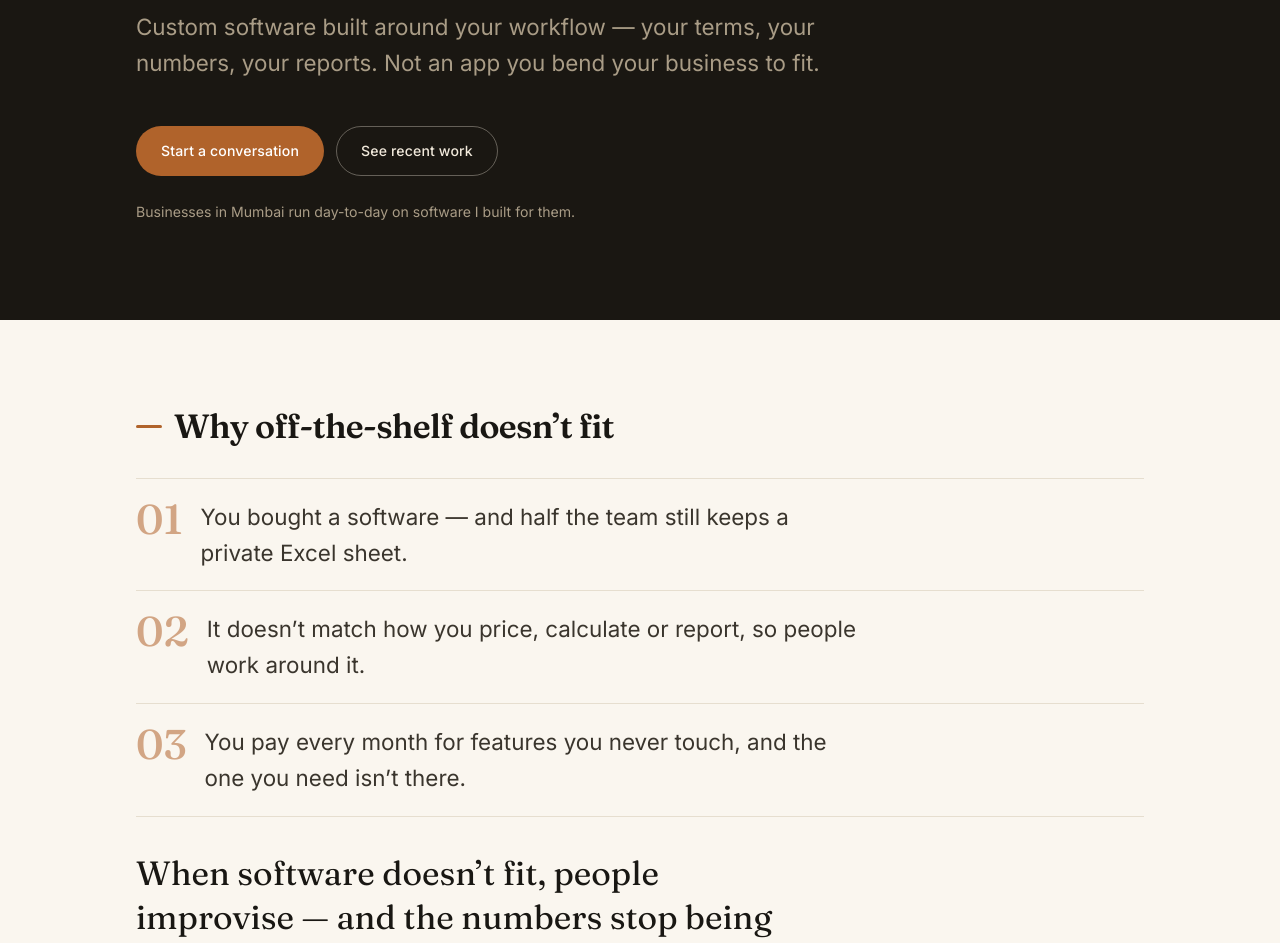
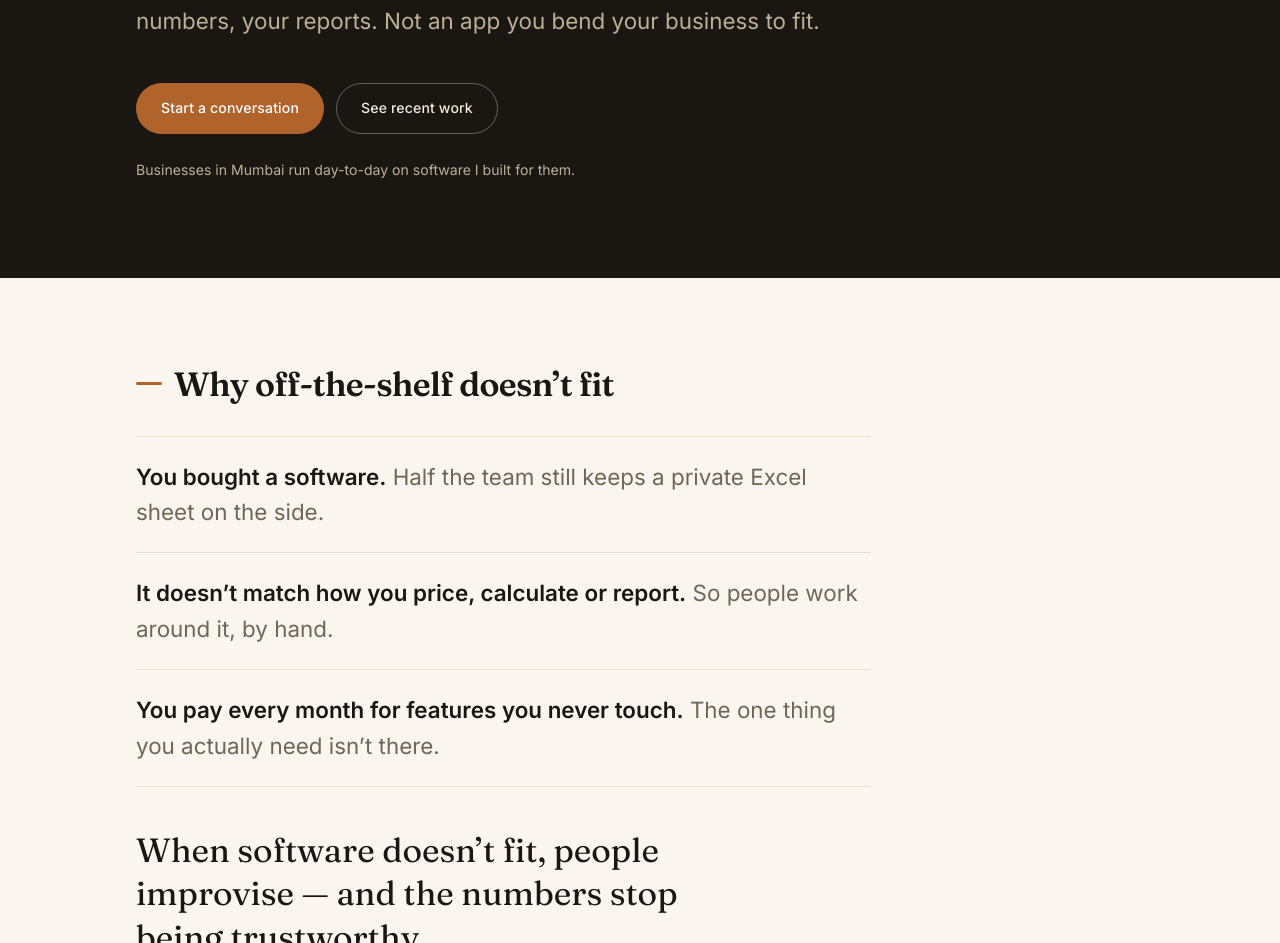
Before and after one commit to Krishi-04/Portfolio, a website: page index.html in a window 1280 px wide. Shown: the part 427-1370 px from the top of the page. Drawn offline with Linux system fonts and the light colour scheme.

Commit message:
Polish pass (impeccable craft-floor)
- drop the hero eyebrow and the decorative 01/02/03 numerals
- testimonials: remove 3px accent border-left, use a hanging quote mark
- theme browser surfaces: ::selection, :focus-visible, scrollbar
- replace per-section fade-up with one authored hero entrance (no JS)
- text-wrap balance/pretty; raise dark-panel text contrast
- remove the now-unused .js reveal code

Co-Authored-By: Claude Sonnet 5 <noreply@anthropic.com>

```diff
--- a/index.html
+++ b/index.html
@@ -9,7 +9,6 @@
 <link rel="preconnect" href="https://fonts.gstatic.com" crossorigin />
 <link href="https://fonts.googleapis.com/css2?family=Fraunces:opsz,wght@9..144,400;9..144,500;9..144,600;9..144,650&family=Inter:wght@400;500;600&display=swap" rel="stylesheet" />
 <link rel="stylesheet" href="styles.css" />
-<script>document.documentElement.classList.add('js');</script>
 </head>
 <body>
 
@@ -34,7 +33,6 @@
   <!-- ===== HERO ===== -->
   <section class="hero panel-dark" id="top">
     <div class="wrap hero-inner">
-      <p class="eyebrow">Custom business software · Mumbai</p>
       <h1 class="hero-title">
         Software that works the way <span class="mark">you already do</span>.
       </h1>
@@ -55,9 +53,9 @@
     <div class="wrap">
       <h2 class="section-title"><span class="tick"></span>Why off-the-shelf doesn&rsquo;t fit</h2>
       <ul class="prob-list">
-        <li><b>01</b><p>You bought a software — and half the team still keeps a private Excel sheet.</p></li>
-        <li><b>02</b><p>It doesn&rsquo;t match how you price, calculate or report, so people work around it.</p></li>
-        <li><b>03</b><p>You pay every month for features you never touch, and the one you need isn&rsquo;t there.</p></li>
+        <li><b>You bought a software.</b> Half the team still keeps a private Excel sheet on the side.</li>
+        <li><b>It doesn&rsquo;t match how you price, calculate or report.</b> So people work around it, by hand.</li>
+        <li><b>You pay every month for features you never touch.</b> The one thing you actually need isn&rsquo;t there.</li>
       </ul>
       <p class="prob-kicker">When software doesn&rsquo;t fit, people improvise — and the numbers stop being trustworthy.</p>
     </div>
@@ -90,7 +88,6 @@
 
       <article class="case">
         <div class="case-info">
-          <span class="case-no">01</span>
           <span class="case-tag">Accounting &amp; stock</span>
           <h3>Silver Idols Stock</h3>
           <p>Their books lived in dozens of Excel sheets, with month-end totals done by hand.
@@ -107,7 +104,6 @@
 
       <article class="case">
         <div class="case-info">
-          <span class="case-no">02</span>
           <span class="case-tag">Accounting</span>
           <h3>Accounting Software</h3>
           <p>Everything was on paper, and settling the accounts took months. Now the sheets and
--- a/script.js
+++ b/script.js
@@ -24,25 +24,6 @@
   onScroll();
   window.addEventListener("scroll", onScroll, { passive: true });
 
-  /* ---- Gentle rise-in for section blocks ---- */
-  try {
-    var targets = document.querySelectorAll(
-      ".section-title, .section-lead, .prob-list li, .prob-kicker, .proc li, .facts, .case, .chips li, .caps-kicker, .close-text > *, .hero-inner > *"
-    );
-    if ("IntersectionObserver" in window && targets.length) {
-      var revealAll = function () { targets.forEach(function (el) { el.classList.add("in"); }); };
-      targets.forEach(function (el) { el.classList.add("rise"); });
-      var obs = new IntersectionObserver(function (entries) {
-        entries.forEach(function (entry) {
-          if (entry.isIntersecting) { entry.target.classList.add("in"); obs.unobserve(entry.target); }
-        });
-      }, { rootMargin: "0px 0px -6% 0px", threshold: 0.06 });
-      targets.forEach(function (el) { obs.observe(el); });
-      setTimeout(revealAll, 900);           // safety net
-      window.addEventListener("load", revealAll);
-    }
-  } catch (e) { /* animation is optional — ignore */ }
-
   /* ---- Active nav link ---- */
   var navLinks = Array.prototype.slice.call(nav.querySelectorAll('a[href^="#"]'));
   var map = navLinks
--- a/styles.css
+++ b/styles.css
@@ -16,9 +16,9 @@
 
   --d-bg:      #1A1712;
   --d-text:    #F1E9DB;
-  --d-muted:   #A99C86;
+  --d-muted:   #BCAF97;
   --d-line:    #3A342B;
-  --d-accent:  #E0995A;
+  --d-accent:  #E7A063;
 
   --maxw: 1120px;
   --pad: clamp(20px, 5vw, 56px);
@@ -38,7 +38,11 @@
 }
 
 * { box-sizing: border-box; }
-html { scroll-behavior: smooth; overflow-x: hidden; scroll-padding-top: var(--header-h); }
+html {
+  scroll-behavior: smooth; overflow-x: hidden; scroll-padding-top: var(--header-h);
+  -webkit-text-size-adjust: 100%;
+  scrollbar-color: color-mix(in srgb, var(--accent) 55%, transparent) transparent;
+}
 body { overflow-x: hidden; }
 @media (prefers-reduced-motion: reduce) { html { scroll-behavior: auto; } }
 
@@ -60,13 +64,32 @@ h1, h2, h3 {
   line-height: 1.08;
   letter-spacing: -0.02em;
   margin: 0;
+  text-wrap: balance;
 }
-p { margin: 0 0 1em; }
+p { margin: 0 0 1em; text-wrap: pretty; }
 em { font-style: italic; }
 b, strong { font-weight: 600; }
 a { color: inherit; }
 
 .wrap { max-width: var(--maxw); margin-inline: auto; padding-inline: var(--pad); }
+
+/* ---------- Browser surfaces (themed, not left to defaults) ---------- */
+::selection { background: color-mix(in srgb, var(--accent) 26%, transparent); color: var(--ink); }
+.panel-dark ::selection, .panel-accent ::selection { color: #fff; background: color-mix(in srgb, #fff 24%, transparent); }
+:focus-visible {
+  outline: 2px solid var(--accent);
+  outline-offset: 3px;
+  border-radius: 3px;
+}
+.panel-dark :focus-visible, .panel-accent :focus-visible { outline-color: var(--d-accent); }
+::-webkit-scrollbar { width: 11px; height: 11px; }
+::-webkit-scrollbar-track { background: transparent; }
+::-webkit-scrollbar-thumb {
+  background: color-mix(in srgb, var(--accent) 45%, transparent);
+  border: 3px solid var(--bg);
+  border-radius: 999px;
+}
+::-webkit-scrollbar-thumb:hover { background: color-mix(in srgb, var(--accent) 70%, transparent); }
 
 .skip-link {
   position: absolute; left: -999px; top: 0;
@@ -144,10 +167,6 @@ a { color: inherit; }
 .panel-dark .tick, .panel-accent .tick { background: var(--d-accent); }
 .panel-accent .tick { background: #fff; }
 .section-lead { color: var(--muted); max-width: 56ch; margin: -0.4em 0 2.4em; font-size: var(--s-1); }
-.eyebrow {
-  text-transform: uppercase; letter-spacing: 0.18em; font-size: var(--s--1);
-  font-weight: 600; color: var(--d-accent); margin: 0 0 1.4em;
-}
 
 /* ---------- Hero ---------- */
 .hero { padding: clamp(60px, 11vw, 128px) 0 clamp(48px, 8vw, 96px); }
@@ -156,6 +175,15 @@ a { color: inherit; }
   max-width: 20ch;
   margin-bottom: 0.55em;
   overflow-wrap: break-word;
+}
+
+/* The one authored moment: the hero settles in as a single block on load. */
+@media (prefers-reduced-motion: no-preference) {
+  .hero-inner { animation: hero-settle .7s cubic-bezier(.16, 1, .3, 1) both; }
+}
+@keyframes hero-settle {
+  from { opacity: 0; transform: translateY(12px); filter: blur(4px); }
+  to   { opacity: 1; transform: none; filter: blur(0); }
 }
 .hero-title .mark {
   text-decoration: underline;
@@ -169,17 +197,15 @@ a { color: inherit; }
 .hero-foot { margin: 1.8em 0 0; font-size: var(--s--1); color: var(--d-muted); }
 
 /* ---------- Problem ---------- */
-.prob-list { list-style: none; margin: 0 0 2em; padding: 0; }
+.prob-list { list-style: none; margin: 0 0 2.4em; padding: 0; }
 .prob-list li {
-  display: grid; grid-template-columns: auto 1fr; gap: 18px; align-items: start;
-  padding: 20px 0; border-top: 1px solid var(--line);
+  padding: 22px 0; border-top: 1px solid var(--line);
+  font-size: var(--s-1); color: var(--muted); max-width: 52ch;
 }
 .prob-list li:last-child { border-bottom: 1px solid var(--line); }
-.prob-list b {
-  font-family: var(--f-serif); font-weight: 500; font-size: clamp(1.6rem, 1.2rem + 2vw, 2.6rem);
-  color: color-mix(in srgb, var(--accent) 55%, transparent); line-height: 1;
+.prob-list li b {
+  color: var(--ink); font-weight: 600;
 }
-.prob-list p { margin: 0; font-size: var(--s-1); color: var(--ink-2); max-width: 46ch; }
 .prob-kicker {
   font-family: var(--f-serif); font-size: var(--s-2); line-height: 1.3;
   max-width: 30ch; margin: 0; color: var(--ink);
@@ -225,28 +251,22 @@ a { color: inherit; }
   border-top: 1px solid var(--line);
 }
 .case:last-child { border-bottom: 1px solid var(--line); }
-.case-no {
-  font-family: var(--f-serif); font-size: 1.1rem; color: var(--accent);
-  letter-spacing: .05em;
-}
 .case-tag {
-  display: inline-block; margin: 8px 0 12px; font-size: var(--s--1); font-weight: 600;
+  display: inline-block; margin: 0 0 12px; font-size: var(--s--1); font-weight: 600;
   letter-spacing: 0.08em; text-transform: uppercase; color: var(--accent-dk);
   background: var(--accent-sf); padding: 4px 11px; border-radius: 999px;
 }
 .case-info h3 { font-size: var(--s-2); margin-bottom: .5em; }
-.case-info > p { color: var(--ink-2); margin-bottom: 1.2em; max-width: 52ch; }
+.case-info > p { color: var(--ink-2); margin-bottom: 1.4em; max-width: 52ch; }
 .testimonial {
-  margin: 0 0 1em; padding: 14px 18px; border-left: 3px solid var(--accent);
-  background: var(--accent-sf); border-radius: 0 10px 10px 0;
-  font-family: var(--f-serif); font-size: var(--s-0); line-height: 1.5;
+  margin: 0 0 1.1em; padding: 4px 0 0 26px; position: relative;
+  font-family: var(--f-serif); font-size: var(--s-1); line-height: 1.45; color: var(--ink);
 }
-.testimonial cite { display: block; margin-top: .6em; font-style: normal; font-family: var(--f-sans); font-size: var(--s--1); color: var(--muted); }
-.pending-tag {
-  display: inline-block; margin-top: .7em; font-family: var(--f-sans);
-  font-size: .68rem; font-weight: 600; letter-spacing: .08em; text-transform: uppercase;
-  color: var(--accent-dk); border: 1px dashed var(--accent); border-radius: 999px; padding: 3px 9px;
+.testimonial::before {
+  content: "\201C"; position: absolute; left: -0.06em; top: -0.12em;
+  font-size: 2.4em; line-height: 1; color: color-mix(in srgb, var(--accent) 55%, transparent);
 }
+.testimonial cite { display: block; margin-top: .7em; font-style: normal; font-family: var(--f-sans); font-size: var(--s--1); color: var(--muted); }
 .stack { font-size: var(--s--1); color: var(--muted); margin: 0; }
 
 .case-shot { align-self: center; display: flex; }
@@ -310,10 +330,3 @@ a { color: inherit; }
 .footer-inner { display: flex; flex-wrap: wrap; gap: 10px; justify-content: space-between; font-size: var(--s--1); color: var(--muted); }
 .site-footer a { color: var(--muted); text-decoration: none; }
 .site-footer a:hover { color: var(--accent-dk); }
-
-/* ---------- Reveal (opt-in, never hides content without JS) ---------- */
-.js .rise { opacity: 0; transform: translateY(12px); transition: opacity .5s ease, transform .5s ease; }
-.js .rise.in { opacity: 1; transform: none; }
-@media (prefers-reduced-motion: reduce) {
-  .js .rise { opacity: 1; transform: none; transition: none; }
-}
```
